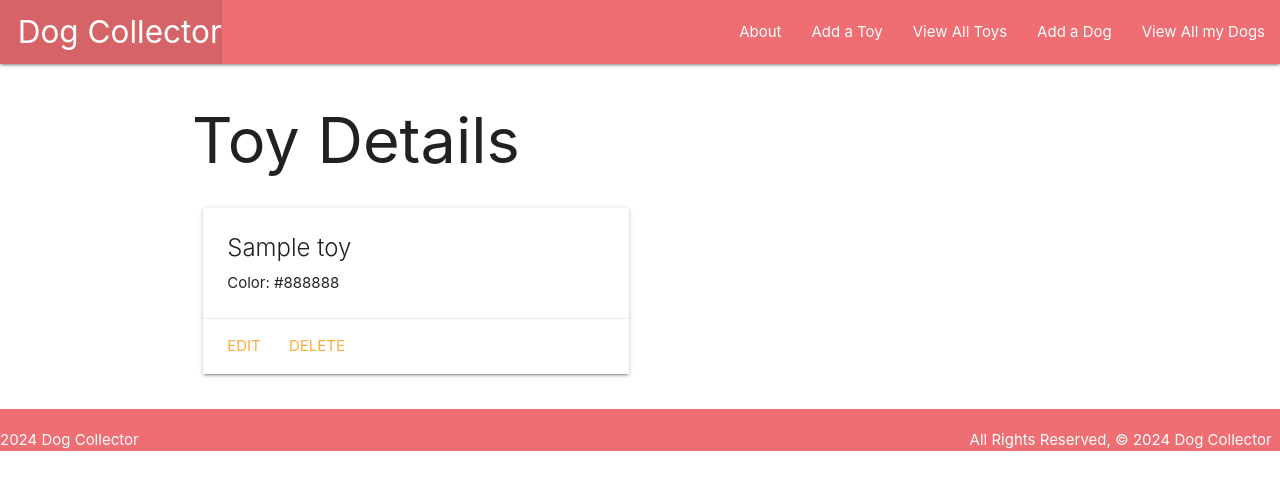
After one commit to yana1al/dogcollector, a Django app: page /toys/1/ in a window 1280 px wide. The commit adds this page. Shown: the top 490 px of the page. Run offline with Django 4.2, Linux system fonts and the light colour scheme; tables that the repository leaves empty hold one stand-in row (values such as "Sample post").

Commit message:
BuyingToys

```diff
--- a/dogcollector/settings.py
+++ b/dogcollector/settings.py
@@ -11,6 +11,11 @@ https://docs.djangoproject.com/en/4.2/ref/settings/
 """
 
 from pathlib import Path
+
+# add code below
+import environ
+environ.Env()
+environ.Env.read_env()
 
 # Build paths inside the project like this: BASE_DIR / 'subdir'.
 BASE_DIR = Path(__file__).resolve().parent.parent
--- a/main_app/admin.py
+++ b/main_app/admin.py
@@ -1,6 +1,7 @@
 from django.contrib import admin
-from .models import Dog, Feeding
+from .models import Dog, Feeding, Toy
 
 # Register your models here.
 admin.site.register(Dog)
 admin.site.register(Feeding)
+admin.site.register(Toy)
--- a/main_app/models.py
+++ b/main_app/models.py
@@ -1,5 +1,6 @@
 from django.db import models
 from django.urls import reverse
+from datetime import date
 
 
 MEALS =  (
@@ -9,18 +10,25 @@ MEALS =  (
 )
 
 # Create your models here.
+class Toy(models.Model):
+  name = models.CharField(max_length=50)
+  color = models.CharField(max_length=20)
+
+  def __str__(self):
+    return self.name
+
+  def get_absolute_url(self):
+    return reverse('toys_detail', kwargs={'pk': self.id})
+
+# Create your models here.
 class Dog(models.Model):
     name = models.CharField(max_length=100)
     breed = models.CharField(max_length=100)
     description = models.TextField(max_length=200)
     age = models.IntegerField()
+    toys = models.ManyToManyField(Toy)
 
-    def __str__(self):
-        return f'{self.name} ({self.id})'
 
-  # Add this method
-    def get_absolute_url(self):
-        return reverse('detail', kwargs={'dog_id': self.id})
 
 class Feeding(models.Model):
     date = models.DateField('feeding date')
@@ -29,11 +37,20 @@ class Feeding(models.Model):
 	    choices=MEALS,
 	    default=MEALS[0][0]
   )
-  # Create a cat_id FK
-    dog = models.ForeignKey(Dog, on_delete=models.CASCADE)
+  # Create a dog_id FK
+    dog = models.ForeignKey(
+        Dog,
+        on_delete=models.CASCADE)
 
     def __str__(self):
         return f"{self.get_meal_display()} on {self.date}"
 
     class Meta:
         ordering = ['-date']
+
+class Photo(models.Model):
+    url = models.CharField(max_length=200)
+    dog = models.ForeignKey(Dog, on_delete=models.CASCADE)
+
+    def __str__(self):
+        return f"Photo for dog_id: {self.dog_id} @{self.url}"
--- a/main_app/templates/base.html
+++ b/main_app/templates/base.html
@@ -8,6 +8,7 @@
   <title>Dog Collector</title>
   <link rel="stylesheet" href="https://cdnjs.cloudflare.com/ajax/libs/materialize/1.0.0/css/materialize.min.css">
   <link rel="stylesheet" type="text/css" href="{% static 'css/style.css' %}">
+  <link href="https://fonts.googleapis.com/icon?family=Material+Icons" rel="stylesheet">
   <script src="https://cdnjs.cloudflare.com/ajax/libs/materialize/1.0.0/js/materialize.min.js"></script>
 </head>
 <body>
@@ -19,6 +20,8 @@
         </ul>
         <ul class="right">
           <li><a href="{% url 'about' %}">About</a></li>
+          <li><a href="{% url 'toys_create' %}">Add a Toy</a></li>
+          <li><a href="{% url 'toys_index' %}">View All Toys</a></li>
           <li><a href="{% url 'dogs_create' %}">Add a Dog</a></li>
           <li><a href="{% url 'index' %}">View All my Dogs</a></li>
 
@@ -32,7 +35,7 @@
   </main>
   <footer class="page-footer">
     <div class="right">All Rights Reserved, &copy; 2024 Dog Collector &nbsp;</div>
-    {% now "Y" %} Dag Collector &nbsp;</div>
+    {% now "Y" %} Dog Collector &nbsp;</div>
   </footer>
 </body>
 </html>
--- /dev/null
+++ b/main_app/templates/main_app/toy_detail.html
@@ -0,0 +1,20 @@
+{% extends 'base.html' %}
+{% block content %}
+
+<h1>Toy Details</h1>
+
+<div class="row">
+  <div class="col s6 col-offset-3">
+    <div class="card">
+      <div class="card-content">
+        <span class="card-title">{{ toy.name }}</span>
+        <p>Color: {{ toy.color }}</p>
+      </div>
+      <div class="card-action">
+        <a href="{% url 'toys_update' toy.id %}">Edit</a>
+        <a href="{% url 'toys_delete' toy.id %}">Delete</a>
+      </div>
+    </div>
+  </div>
+</div>
+{% endblock %}
--- a/main_app/urls.py
+++ b/main_app/urls.py
@@ -1,5 +1,4 @@
 from django.urls import path
-
 from . import views
 
 urlpatterns = [
@@ -11,5 +10,13 @@ urlpatterns = [
      path('dogs/<int:pk>/update/', views.DogUpdate.as_view(), name='dogs_update'),
      path('dogs/<int:pk>/delete/', views.DogDelete.as_view(), name='dogs_delete'),
      path('dogs/<int:dog_id>/add_feeding/', views.add_feeding, name='add_feeding'),
+     path('toys/', views.ToyList.as_view(), name='toys_index'),
+     path('toys/<int:pk>/', views.ToyDetail.as_view(), name='toys_detail'),
+     path('toys/create/', views.ToyCreate.as_view(), name='toys_create'),
+     path('toys/<int:pk>/update/', views.ToyUpdate.as_view(), name='toys_update'),
+     path('toys/<int:pk>/delete/', views.ToyDelete.as_view(), name='toys_delete'),
+     path('dogs/<int:dog_id>/assoc_toy/<int:toy_id>/', views.assoc_toy, name='assoc_toy'),
+     path('dogs/<int:dog_id>/remove_toy/<int:toy_id>/', views.remove_toy, name='remove_toy'),
+     path('dogs/<int:dog_id>/add_photo/', views.add_photo, name='add_photo'),
 
  ]
--- a/main_app/views.py
+++ b/main_app/views.py
@@ -1,6 +1,10 @@
+import uuid
+import boto3
+import os
 from django.shortcuts import render, redirect
 from django.views.generic.edit import CreateView, UpdateView, DeleteView
-from .models import Dog
+from django.views.generic import ListView, DetailView
+from .models import Dog, Toy
 from .forms import FeedingForm
 
 # Create your views here.
@@ -16,10 +20,50 @@ def dogs_index(request):
 
 def dogs_detail(request, dog_id):
   dog = Dog.objects.get(id=dog_id)
+  id_list = dog.toys.all().values_list('id')
+  toys_dog_doesnt_have = Toy.objects.exclude(id__in=id_list)
   feeding_form = FeedingForm()
   return render(request, 'dogs/detail.html', {
-    'dog': dog, 'feeding_form': feeding_form
+    'dog': dog, 'feeding_form': feeding_form, 'toys': toys_dog_doesnt_have
     })
+
+def assoc_toy(request, dog_id, toy_id):
+  # Note that you can pass a toy's id instead of the whole toy object
+  Dog.objects.get(id=dog_id).toys.add(toy_id)
+  return redirect('detail', dog_id=dog_id)
+
+def remove_toy(request, dog_id, toy_id):
+  Dog.objects.get(id=dog_id).toys.remove(toy_id)
+  return redirect('detail', dog_id=dog_id)
+
+def add_photo(request, cat_id):
+    photo_file = request.FILES.get('photo-file', None)
+    if photo_file:
+        s3 = boto3.client('s3')
+        key = uuid.uuid4().hex[:6] + photo_file.name[photo_file.name.rfind('.'):]
+        try:
+            bucket = os.environ['S3_BUCKET']
+            s3.upload_fileobj(photo_file, bucket, key)
+            url = f"{os.environ['S3_BASE_URL']}{bucket}/{key}"
+            Photo.objects.create(url=url, cat_id=dog_id)
+        except Exception as e:
+            print('An error occurred uploading file to S3')
+            print(e)
+    return redirect('detail', dog_id=dog_id)
+
+
+
+class DogCreate(CreateView):
+  model = Dog
+  fields = '__all__'
+
+class DogUpdate(UpdateView):
+    model = Dog
+    fields = ['breed', 'description', 'age']
+
+class DogDelete(DeleteView):
+    model = Dog
+    success_url = '/dogs'
 
 def add_feeding(request, dog_id):
   # create a ModelForm instance using the data in request.POST
@@ -32,14 +76,20 @@ def add_feeding(request, dog_id):
     new_feeding.save()
   return redirect('detail', dog_id=dog_id)
 
-class DogCreate(CreateView):
-  model = Dog
+class ToyList(ListView):
+  model = Toy
+
+class ToyDetail(DetailView):
+  model = Toy
+
+class ToyCreate(CreateView):
+  model = Toy
   fields = '__all__'
 
-class DogUpdate(UpdateView):
-    model = Dog
-    fields = ['breed', 'description', 'age']
+class ToyUpdate(UpdateView):
+  model = Toy
+  fields = ['name', 'color']
 
-class DogDelete(DeleteView):
-    model = Dog
-    success_url = '/dogs'
+class ToyDelete(DeleteView):
+  model = Toy
+  success_url = '/toys'
```
Also changed, not shown: main_app/templates/dogs/detail.html (+63 -1 lines), main_app/templates/main_app/toy_confirm_delete.html (added, +13 -0 lines), main_app/templates/main_app/toy_form.html (added, +19 -0 lines), main_app/templates/main_app/toy_list.html (added, +17 -0 lines), requirements.txt (+8 -0 lines), main_app/migrations/0003_toy_photo_dog_toys.py (added).
